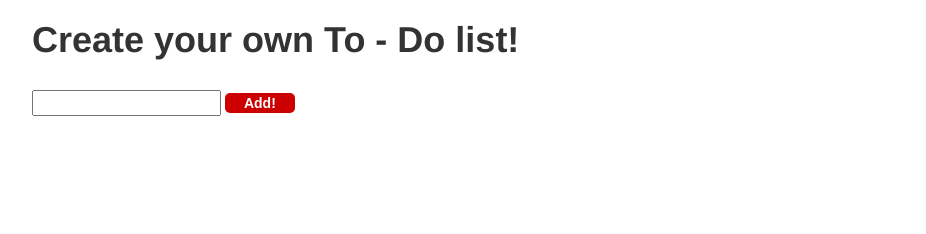
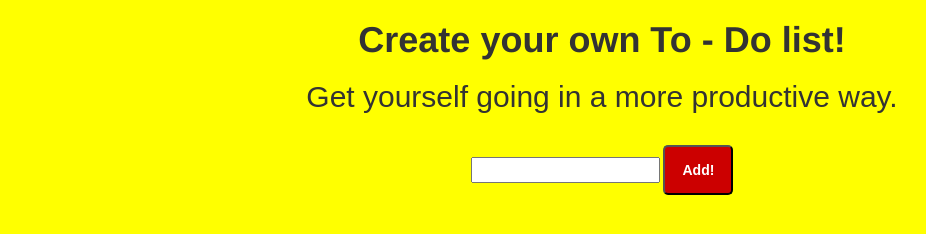
Before and after one commit to OrionStar25/To-Do-List, a plain HTML site: page index.html in a window 1280 px wide. Shown: the whole page, without its empty margins (38-964 px from the left). Drawn offline with nearby package versions, Linux system fonts and the light colour scheme.

Commit message:
changed button

```diff
--- a/css/style.css
+++ b/css/style.css
@@ -1,14 +1,21 @@
+body {
+	background-color: yellow;
+}
+h1 {
+	text-align: center;
+}
 h2 {
     font-family:arial;
+    text-align: center;
 }
 
 form {
     display: inline-block;
 }
 
-#button{
+button{
     display: inline-block;
-    height:20px;
+    height:50px;
 	width:70px;
 	background-color:#cc0000;
 	font-family:arial;
@@ -21,5 +28,6 @@ form {
 
 .list {
 	font-family:garamond;
-	color:#cc0000;
+	color:blue;
+	font-size: 30px;
 }
--- a/index.html
+++ b/index.html
@@ -38,13 +38,18 @@
       <div>
         <h1><b>Create your own To - Do list!</b></h1>
       </div>
+      <h2>Get yourself going in a more productive way.</h2>
       <br>
-      <form name="checkListForm">
+      <div align="center">
+      	<form name="checkListForm">
 			<input type="text" name="checkListItem"/>
-		</form>
-		<div id="button">Add!</div>
-		<br/>
-		<div class="list"></div>
+	  	</form>
+	  	<button>Add!</button>
+	  </div>
+	  <br/>
+
+	  <div class="list" align="center">
+	  </div>
 
     </div><!-- /.container -->
 
--- a/js/list.js
+++ b/js/list.js
@@ -1,5 +1,5 @@
 $(document).ready(function() {
-	$('#button').click(function() {
+	$('button').click(function() {
 	    var toAdd = $('input[name=checkListItem]').val();
 	    $('.list').append("<div class='item'>" + toAdd + "</div>");
 	});
```
